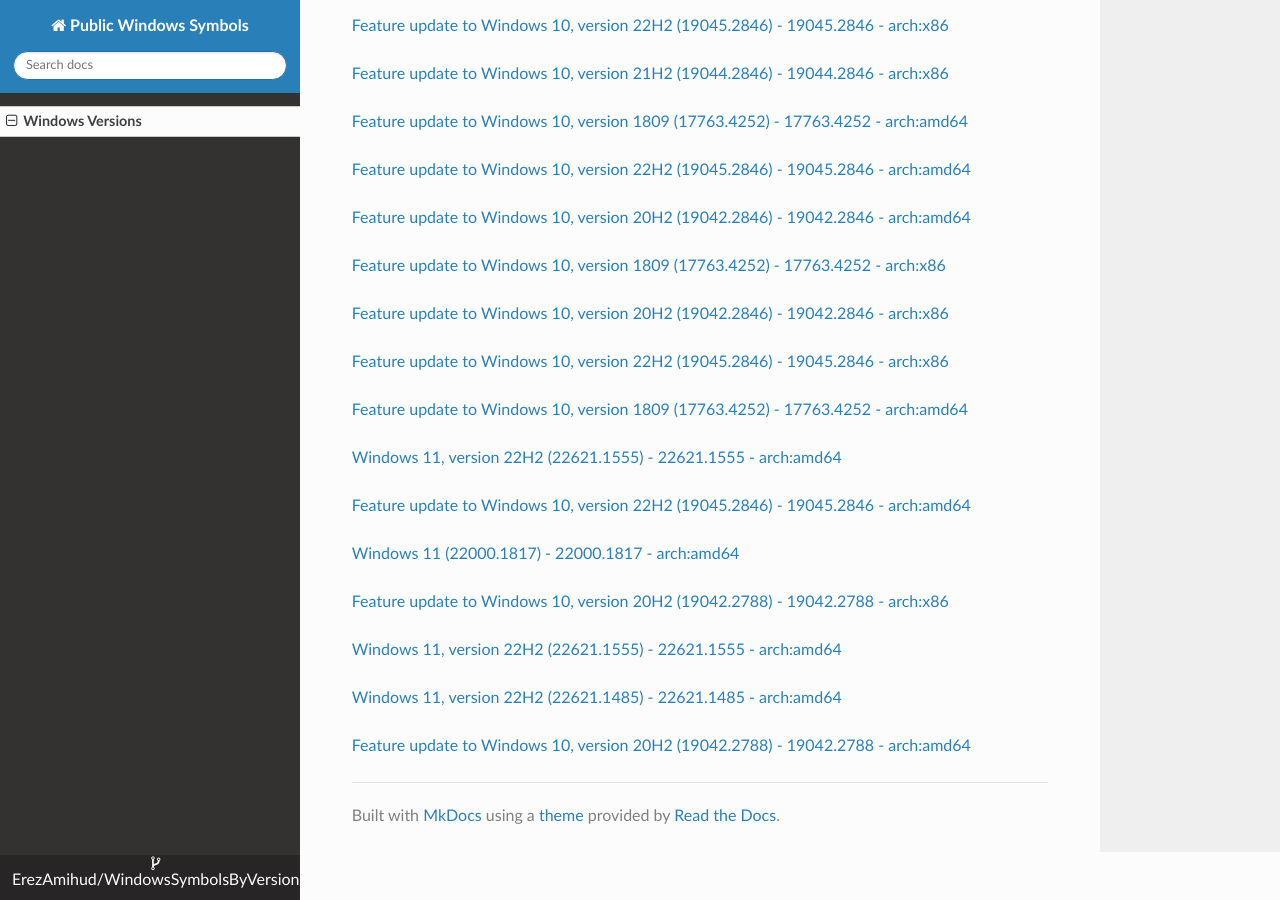
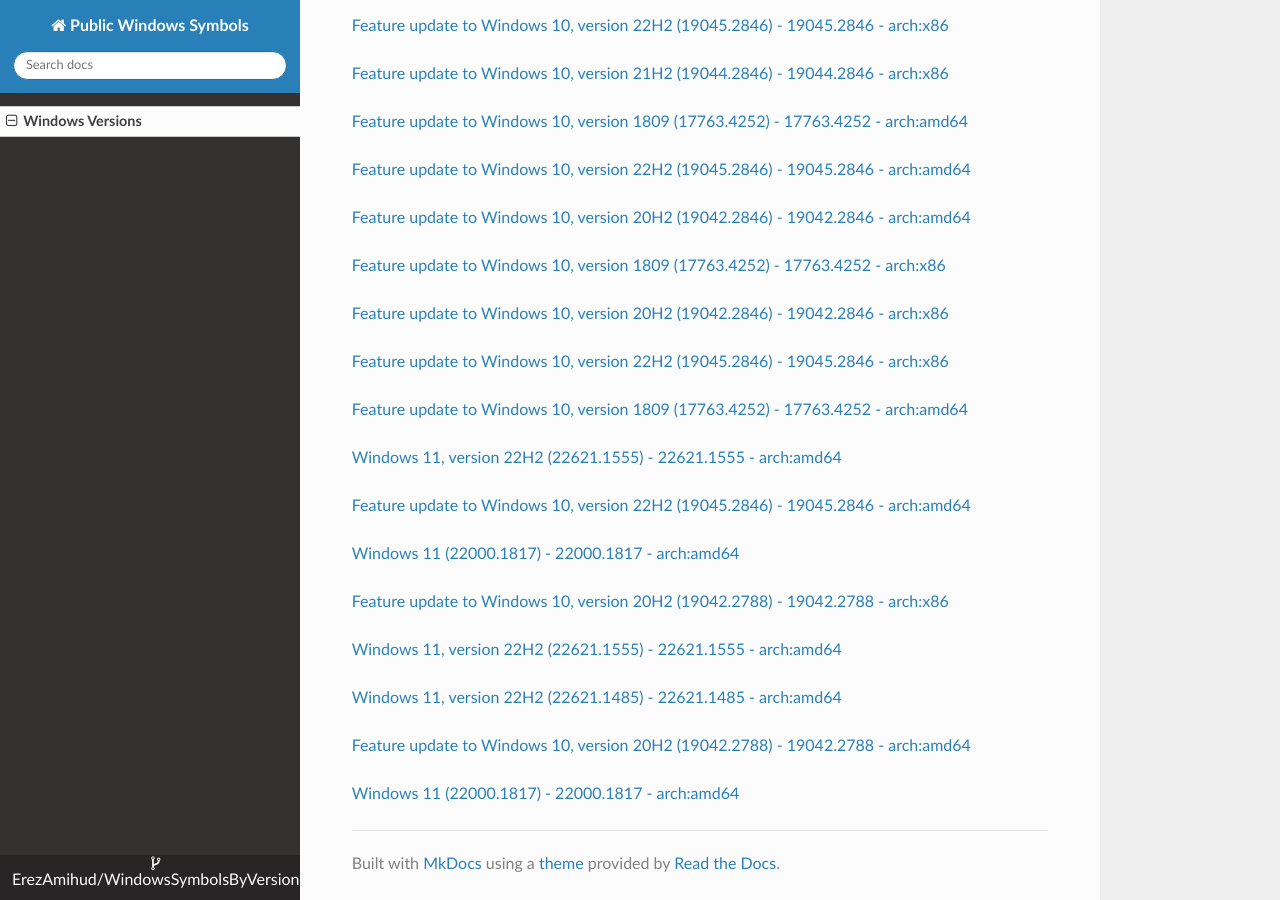
Before and after one commit to ErezAmihud/WindowsSymbolsByVersion, an MkDocs documentation site: the page built from docs/index.md, in a window 1280 px wide and 900 px high, scrolled down 34445 px. Built offline with MkDocs 1.6.1, drawn with Linux system fonts in a browser that asks for light colours; nearby versions of some CDN libraries.

Commit message:
Automated commit, add manifest for b0500c16-65b7-4e36-b226-98f87290540d

```diff
--- a/docs/index.md
+++ b/docs/index.md
@@ -1993,3 +1993,6 @@
 
 
 [Feature update to Windows 10, version 20H2 (19042.2788) - 19042.2788 - arch:amd64](https://github.com/ErezAmihud/WindowsSymbolsByVersion/blob/main/manifests/3d8ad3cf-1fa6-43e7-a8ca-b55ed1c7c557.manifest)
+
+
+[Windows 11 (22000.1817) - 22000.1817 - arch:amd64](https://github.com/ErezAmihud/WindowsSymbolsByVersion/blob/main/manifests/b0500c16-65b7-4e36-b226-98f87290540d.manifest)
```
Also changed, not shown: process_builds.json (+1 -1 lines).
